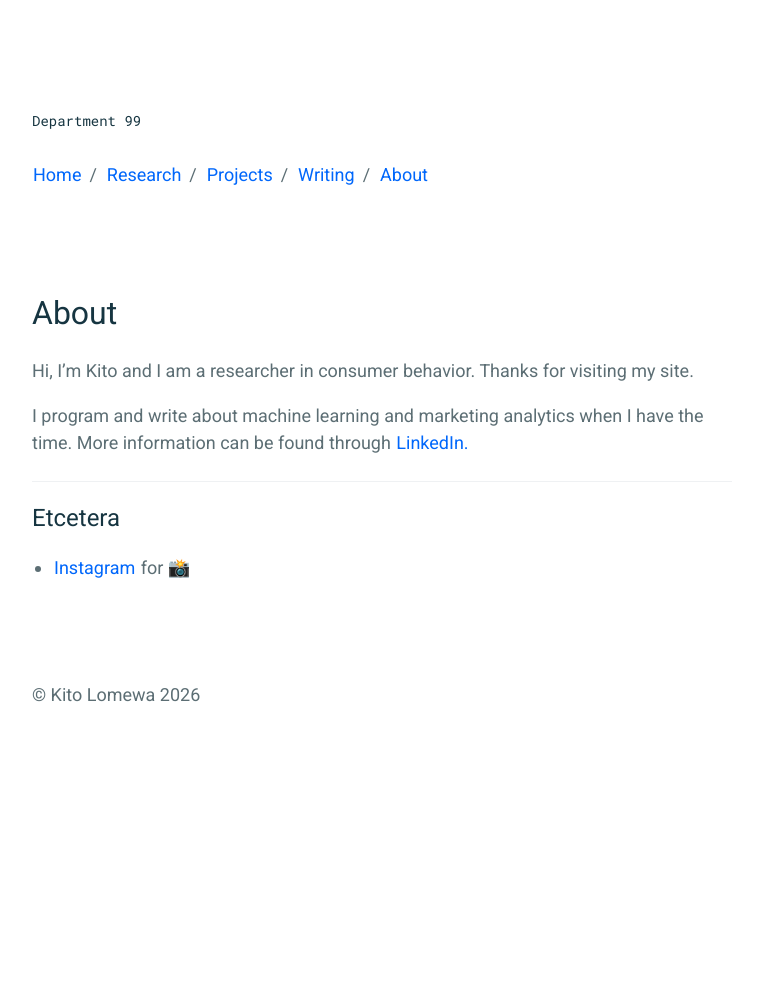
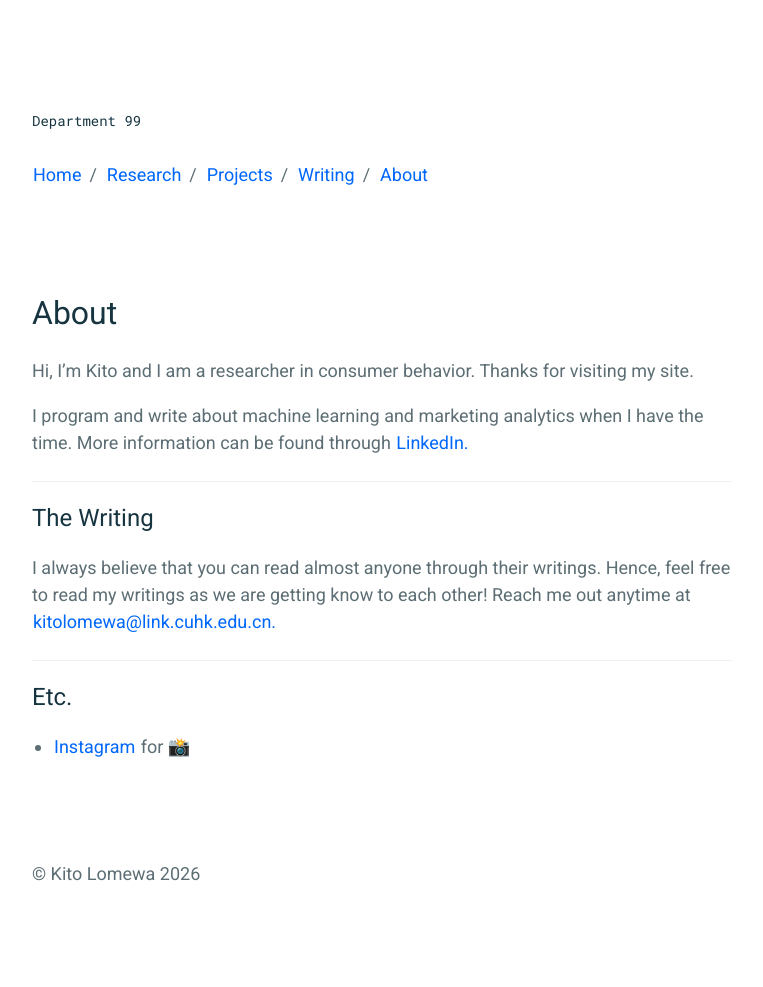
Before and after one commit to kitolomewa/kitolomewa.github.io, a Jekyll site: the page built from _pages/about/index.md, in a window 1280 px wide. Shown: the whole page, without its empty margins (258-1021 px from the left). Built offline with Jekyll 4.4.1, drawn with Linux system fonts in a browser that asks for light colours; before the commit the page ends 900 px from its top, so only the background shows below that.

Commit message:
Update index.md

```diff
--- a/_pages/about/index.md
+++ b/_pages/about/index.md
@@ -8,7 +8,12 @@ Hi, I'm Kito and I am a researcher in consumer behavior. Thanks for visiting my
 I program and write about machine learning and marketing analytics when I have the time. More information can be found through <a href="https://www.linkedin.com/kitolomewa" data-network="LinkedIn" data-proofer-ignore>LinkedIn.</a>
 
 ----
+## The Writing
 
-## Etcetera
+I always believe that you can read almost anyone through their writings. Hence, feel free to read my writings as we are getting know to each other! Reach me out anytime at <a href="kitolomewa@link.cuhk.edu.cn">kitolomewa@link.cuhk.edu.cn.</a>
+
+----
+
+## Etc.
 
 - [Instagram](https://www.instagram.com/kitolomewa) for 📸
```
